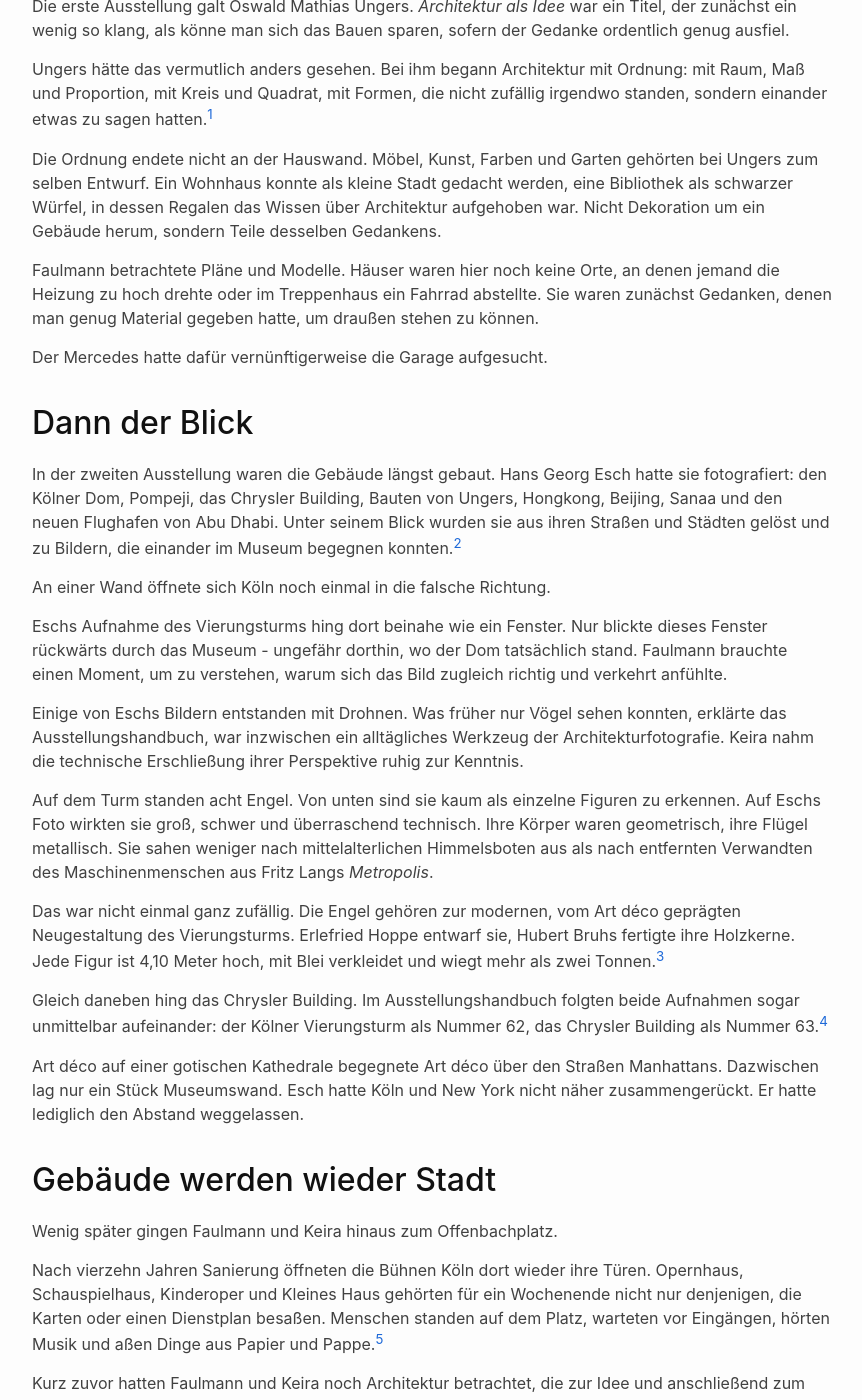
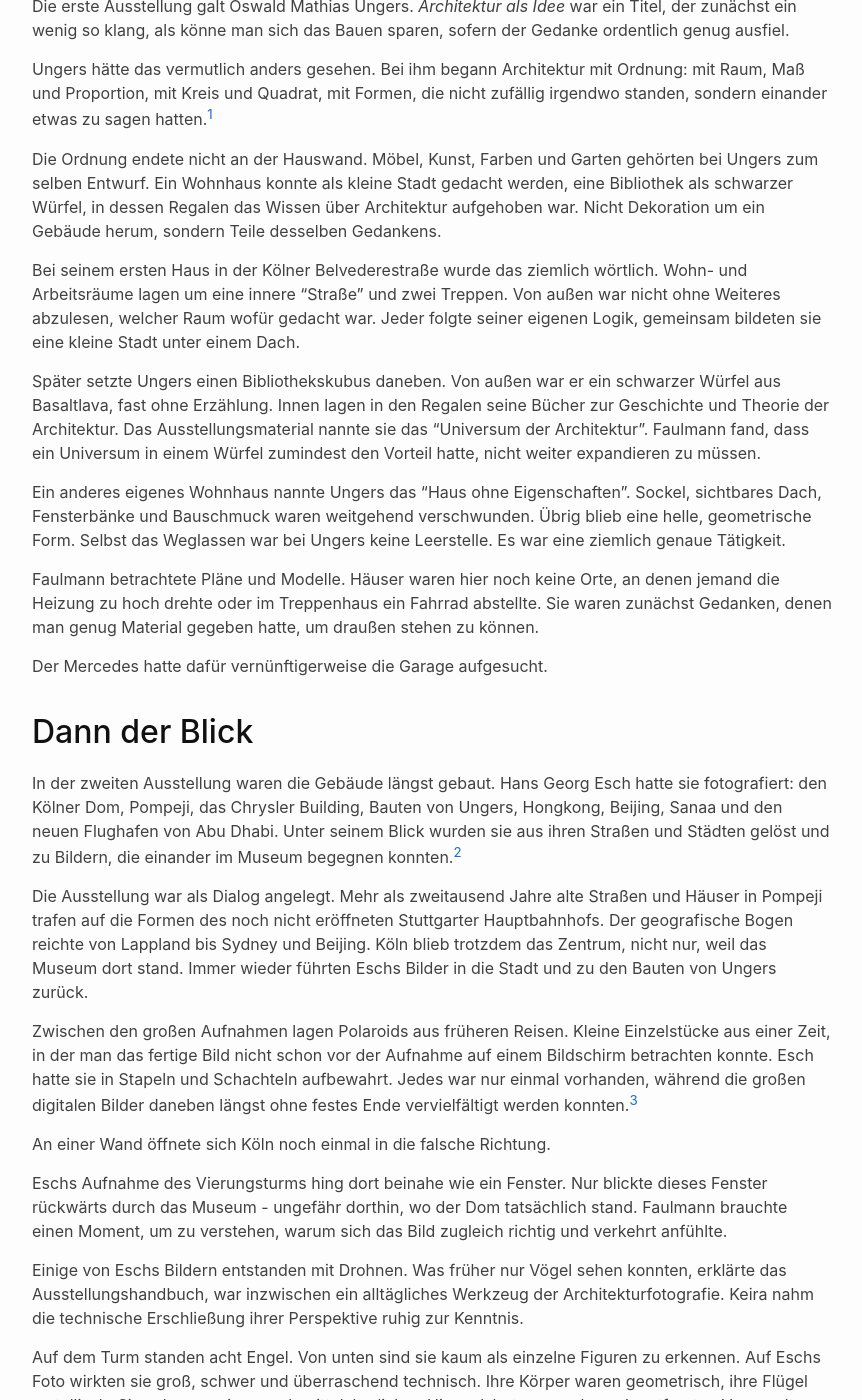
Before and after one commit to cgars/faulmann, a Jekyll site: the page built from _posts/2026-09-19-ein-fenster-in-die-falsche-richtung.md, in a window 1280 px wide and 1400 px high, scrolled down 757 px. Shown: the whole window, without its empty margins (208-1070 px from the left). Built offline with Jekyll 4.4.1, drawn with Linux system fonts in a browser that asks for light colours; some of the changed text lies outside the part shown.

Commit message:
Expand MAKK exhibition sections

```diff
--- a/_posts/2026-09-19-ein-fenster-in-die-falsche-richtung.md
+++ b/_posts/2026-09-19-ein-fenster-in-die-falsche-richtung.md
@@ -28,6 +28,12 @@
 
 Die Ordnung endete nicht an der Hauswand. Möbel, Kunst, Farben und Garten gehörten bei Ungers zum selben Entwurf. Ein Wohnhaus konnte als kleine Stadt gedacht werden, eine Bibliothek als schwarzer Würfel, in dessen Regalen das Wissen über Architektur aufgehoben war. Nicht Dekoration um ein Gebäude herum, sondern Teile desselben Gedankens.
 
+Bei seinem ersten Haus in der Kölner Belvederestraße wurde das ziemlich wörtlich. Wohn- und Arbeitsräume lagen um eine innere "Straße" und zwei Treppen. Von außen war nicht ohne Weiteres abzulesen, welcher Raum wofür gedacht war. Jeder folgte seiner eigenen Logik, gemeinsam bildeten sie eine kleine Stadt unter einem Dach.
+
+Später setzte Ungers einen Bibliothekskubus daneben. Von außen war er ein schwarzer Würfel aus Basaltlava, fast ohne Erzählung. Innen lagen in den Regalen seine Bücher zur Geschichte und Theorie der Architektur. Das Ausstellungsmaterial nannte sie das "Universum der Architektur". Faulmann fand, dass ein Universum in einem Würfel zumindest den Vorteil hatte, nicht weiter expandieren zu müssen.
+
+Ein anderes eigenes Wohnhaus nannte Ungers das "Haus ohne Eigenschaften". Sockel, sichtbares Dach, Fensterbänke und Bauschmuck waren weitgehend verschwunden. Übrig blieb eine helle, geometrische Form. Selbst das Weglassen war bei Ungers keine Leerstelle. Es war eine ziemlich genaue Tätigkeit.
+
 Faulmann betrachtete Pläne und Modelle. Häuser waren hier noch keine Orte, an denen jemand die Heizung zu hoch drehte oder im Treppenhaus ein Fahrrad abstellte. Sie waren zunächst Gedanken, denen man genug Material gegeben hatte, um draußen stehen zu können.
 
 Der Mercedes hatte dafür vernünftigerweise die Garage aufgesucht.
@@ -35,6 +41,10 @@
 ## Dann der Blick
 
 In der zweiten Ausstellung waren die Gebäude längst gebaut. Hans Georg Esch hatte sie fotografiert: den Kölner Dom, Pompeji, das Chrysler Building, Bauten von Ungers, Hongkong, Beijing, Sanaa und den neuen Flughafen von Abu Dhabi. Unter seinem Blick wurden sie aus ihren Straßen und Städten gelöst und zu Bildern, die einander im Museum begegnen konnten.[^2]
+
+Die Ausstellung war als Dialog angelegt. Mehr als zweitausend Jahre alte Straßen und Häuser in Pompeji trafen auf die Formen des noch nicht eröffneten Stuttgarter Hauptbahnhofs. Der geografische Bogen reichte von Lappland bis Sydney und Beijing. Köln blieb trotzdem das Zentrum, nicht nur, weil das Museum dort stand. Immer wieder führten Eschs Bilder in die Stadt und zu den Bauten von Ungers zurück.
+
+Zwischen den großen Aufnahmen lagen Polaroids aus früheren Reisen. Kleine Einzelstücke aus einer Zeit, in der man das fertige Bild nicht schon vor der Aufnahme auf einem Bildschirm betrachten konnte. Esch hatte sie in Stapeln und Schachteln aufbewahrt. Jedes war nur einmal vorhanden, während die großen digitalen Bilder daneben längst ohne festes Ende vervielfältigt werden konnten.[^esch-handbuch]
 
 An einer Wand öffnete sich Köln noch einmal in die falsche Richtung.
 
@@ -49,6 +59,8 @@
 Gleich daneben hing das Chrysler Building. Im Ausstellungshandbuch folgten beide Aufnahmen sogar unmittelbar aufeinander: der Kölner Vierungsturm als Nummer 62, das Chrysler Building als Nummer 63.[^paar]
 
 Art déco auf einer gotischen Kathedrale begegnete Art déco über den Straßen Manhattans. Dazwischen lag nur ein Stück Museumswand. Esch hatte Köln und New York nicht näher zusammengerückt. Er hatte lediglich den Abstand weggelassen.
+
+Vielleicht lag darin der eigentliche Unterschied zwischen einem Gebäude und seinem Bild. Ein Gebäude wurde entworfen und gebaut. Zur Ikone wurde es erst, wenn jemand einen Blick darauf fand, der sich wiederholen ließ. Der Dom stand schon lange in Köln. Diese acht Engel hatte Faulmann trotzdem erst an einer Museumswand richtig gesehen.
 
 ## Gebäude werden wieder Stadt
 
@@ -100,6 +112,7 @@
 
 [^1]: Die Ausstellung [*O.M. Ungers - Architektur als Idee*](https://makk.de/besuchen/ausstellungen/sonderausstellungen/o-m-ungers-architektur-als-idee) läuft im MAKK vom 22. Mai bis 27. September 2026. Sie entstand anlässlich des 100. Geburtstags des Kölner Architekten. Das Faltblatt zur Ausstellung beschreibt Architektur, Design, Kunst und Landschaft ausdrücklich als zusammengehöriges Ganzes.
 [^2]: [*Hans Georg Esch - Der architektonische Blick · epochal - global*](https://makk.de/besuchen/ausstellungen/sonderausstellungen/der-architektonische-blick-epochal-global) ist vom 11. Juni bis 27. September 2026 zu sehen.
+[^esch-handbuch]: Das Ausstellungshandbuch widmet sowohl Eschs Polaroids als auch seiner Drohnenfotografie eigene Abschnitte. Es beschreibt die Schau als Dialog zwischen Epochen, Kontinenten, dokumentarischem Auftrag und freier künstlerischer Fotografie.
 [^paar]: Ausstellungshandbuch *Hans Georg Esch - Der architektonische Blick · epochal - global*, Werkverzeichnis, Nummern 62 und 63.
 [^3]: Der heutige Vierungsturm wurde zwischen 1965 und 1973 nach einem Entwurf des Dombaumeisters Willy Weyres neu gestaltet. Die acht Engel bestehen aus bleiverkleidetem Lärchenholz.
 [^4]: Das [Eröffnungsfest der Bühnen Köln](https://buehnen.koeln/eroeffnungsfest) fand am 19. und 20. September 2026 statt. Das Programm verteilte sich über den Offenbachplatz sowie Opernhaus, Schauspielhaus, Kinderoper und Kleines Haus.
```
